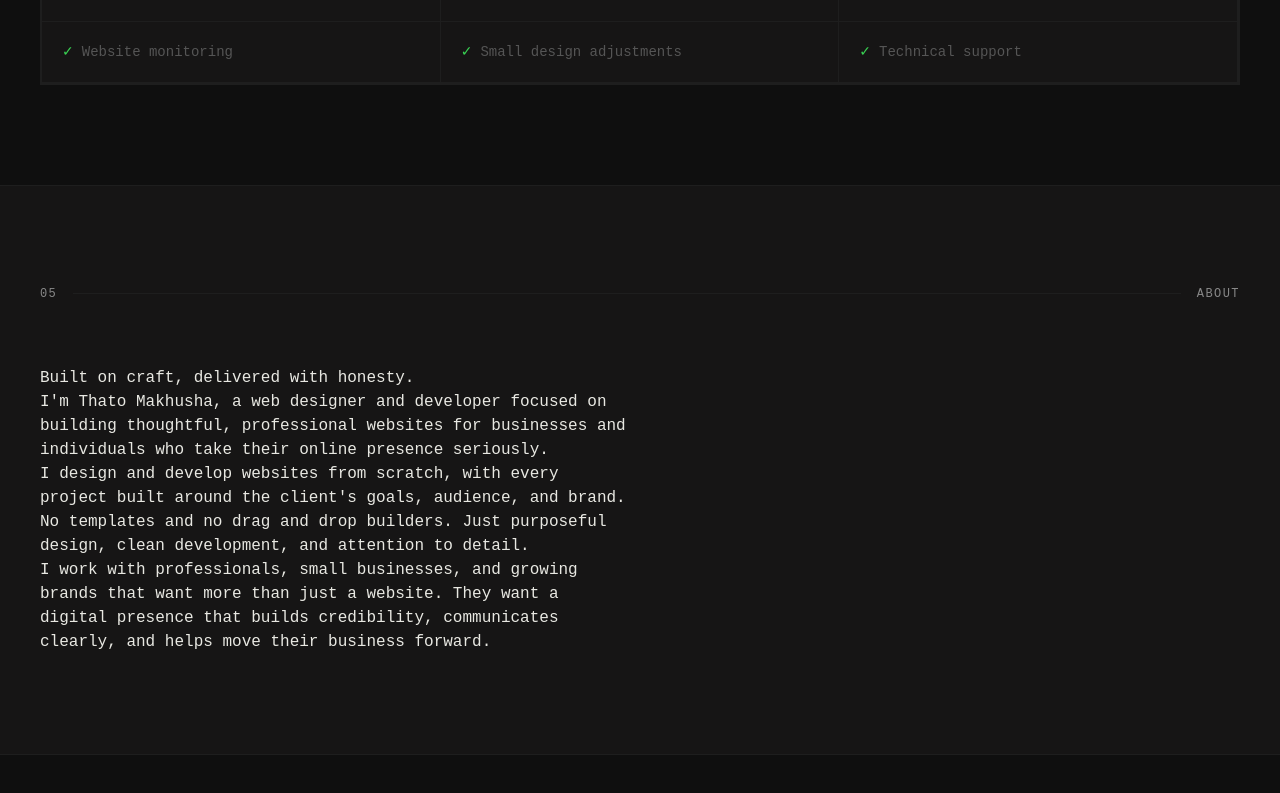
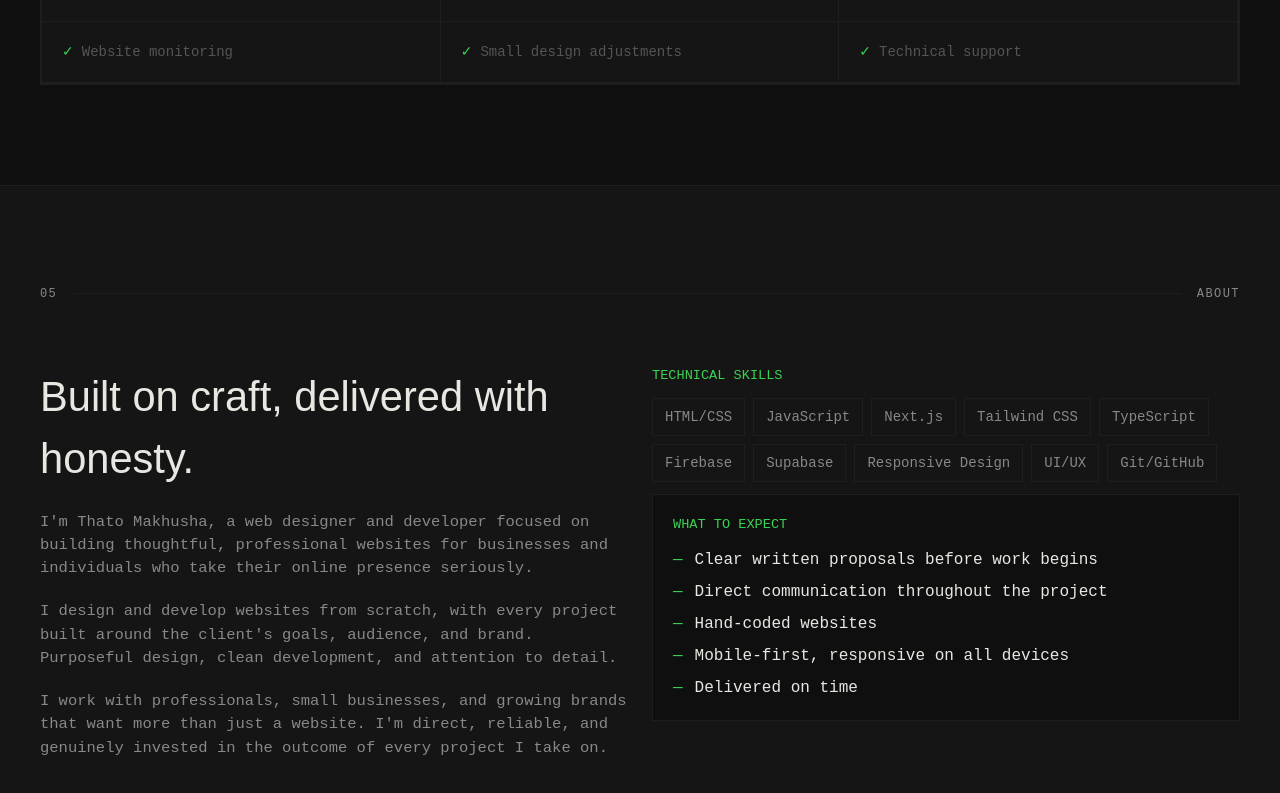
Before and after one commit to thatomakhusha/FreelanceWeb, a Next.js app: page / in a window 1280 px wide. Shown: the part 4512-5305 px from the top of the page. Before the commit the page ends 5267 px from the top, so only its background shows below. Built offline with nearby package versions, Linux system fonts and the light colour scheme.

Commit message:
Finished About section

```diff
--- a/src/components/About.tsx
+++ b/src/components/About.tsx
@@ -1,30 +1,79 @@
 import SectionLabel from "./SectionLabel";
+
+const SKILLS = [
+    "HTML/CSS",
+    "JavaScript",
+    "Next.js",
+    "Tailwind CSS",
+    "TypeScript",
+    "Firebase",
+    "Supabase",
+    "Responsive Design",
+    "UI/UX",
+    "Git/GitHub",
+];
+
+const EXPECTATIONS = [
+    "Clear written proposals before work begins",
+    "Direct communication throughout the project",
+    "Hand-coded websites",
+    "Mobile-first, responsive on all devices",
+    "Delivered on time",
+];
 
 const About = () => {
     return (
         <section className="section bg-hover">
             <SectionLabel number="05" label="About" />
             <div className="grid grid-cols-2 gap-6">
-                <div>
-                    <p>
+                <div className="flex flex-col gap-5">
+                    <p className="font-sans text-[2.6rem] ">
                         Built on craft, delivered with honesty.
                     </p>
-                    <p>
+                    <p className="text-muted-forground text-[0.97rem]">
                         I'm Thato Makhusha, a web designer and developer focused on building thoughtful,
                         professional websites for businesses and individuals who take their online presence
                         seriously.
                     </p>
-                    <p>
+                    <p className="text-muted-forground text-[0.97rem]">
                         I design and develop websites from scratch, with every project built around the client's goals, audience, and brand.
-                        No templates and no drag and drop builders. Just purposeful design, clean development, and attention to detail.
+                        Purposeful design, clean development, and attention to detail.
                     </p>
-                    <p>
+                    <p className="text-muted-forground text-[0.97rem]">
                         I work with professionals, small businesses, and growing brands that want more than just a website.
-                        They want a digital presence that builds credibility, communicates clearly, and helps move their business forward.
+                        I'm direct, reliable, and genuinely invested in the outcome of every project I take on.
                     </p>
                 </div>
-                <div>
+                <div className="flex flex-col gap-3">
+                    <p className="text-accent uppercase text-[0.85rem]">
+                        Technical Skills
+                    </p>
+                    <div className="flex flex-wrap gap-2">
+                        {SKILLS.map((item) => (
+                            <span
+                                key={item}
+                                className="border border-border px-3 py-2 text-sm text-muted-forground"
+                            >
+                                {item}
+                            </span>
+                        ))}
+                    </div>
+                    <div className="flex flex-col gap-3 border border-border p-5 bg-background">
+                        <p className="text-accent uppercase text-[0.85rem]">
+                            What to expect
+                        </p>
+                        <div className="flex flex-col gap-2">
+                            {EXPECTATIONS.map((item) => (
+                                <div>
+                                    <span style={{ color: "#39d353", marginTop: 2, flexShrink: 0 }}>—</span>
+                                    <span className="ml-3">
+                                        {item}
+                                    </span>
+                                </div>
 
+                            ))}
+                        </div>
+                    </div>
                 </div>
             </div>
         </section>
```
